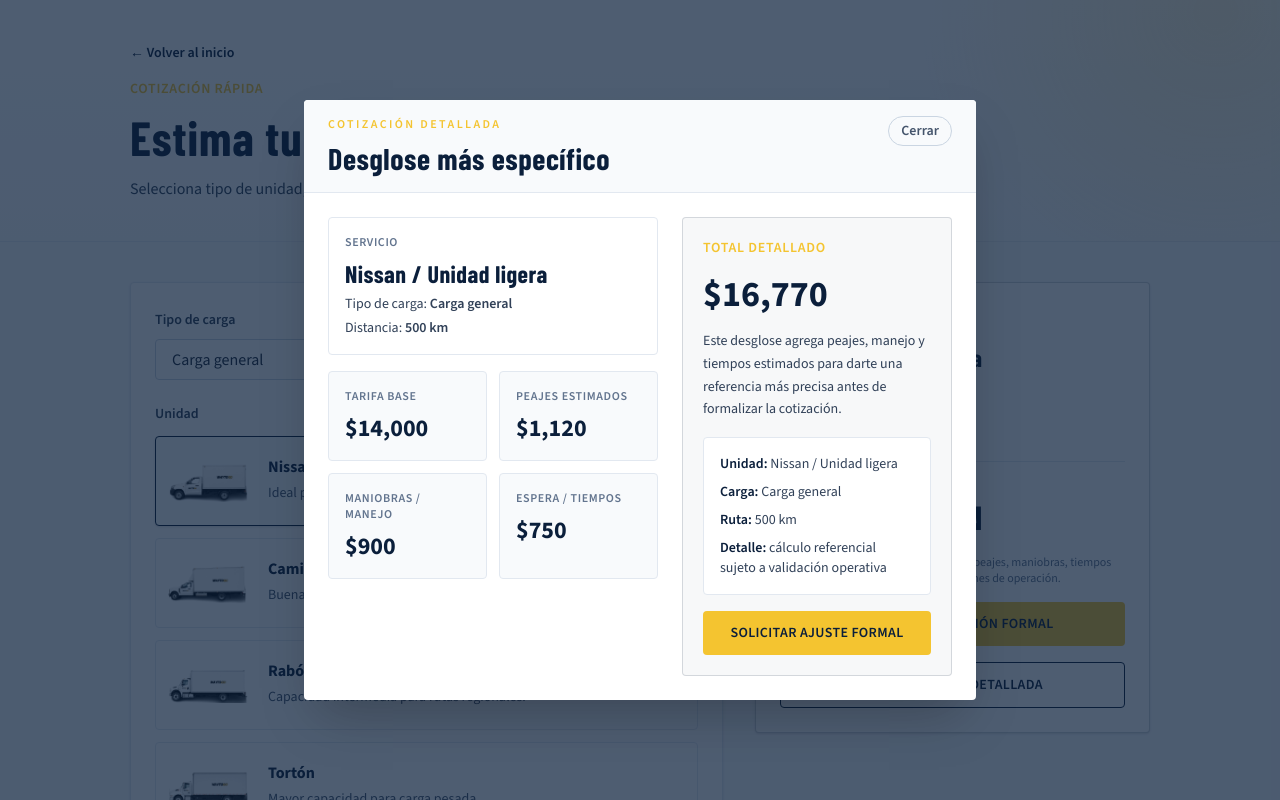
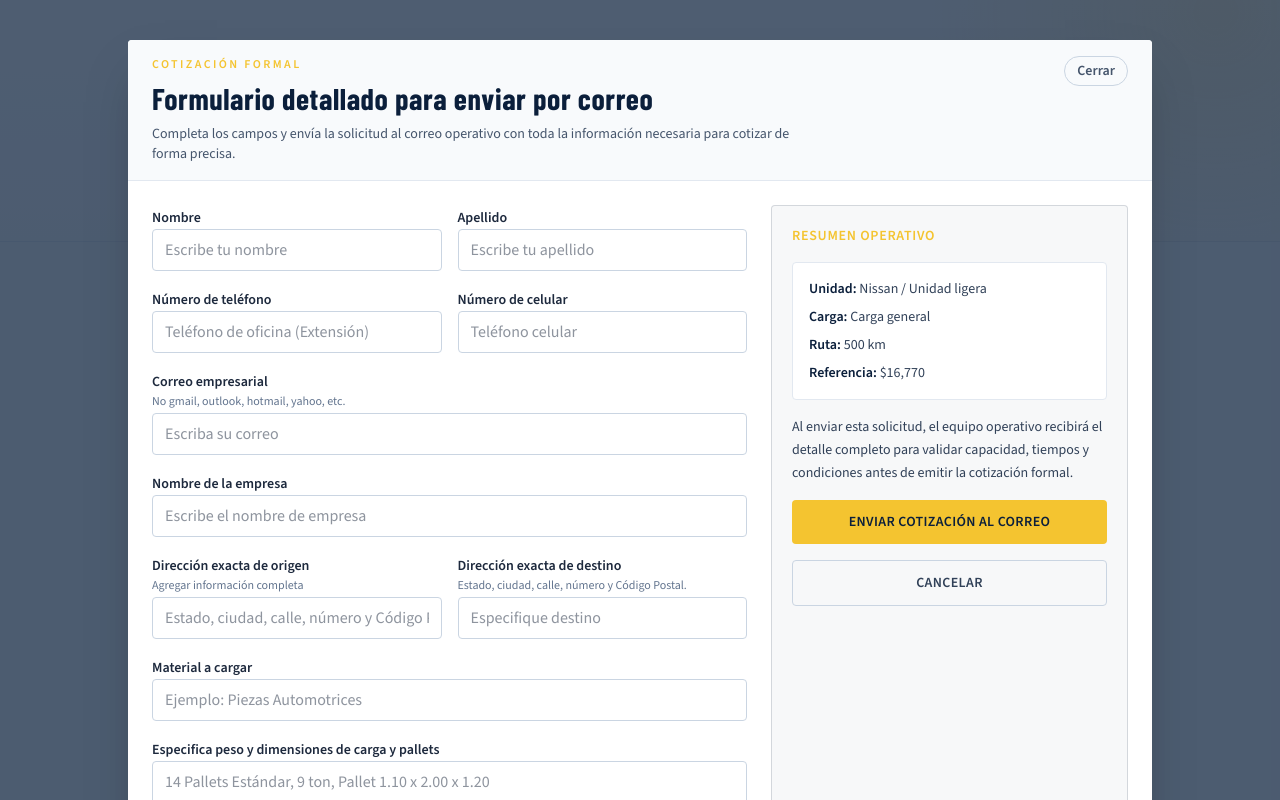
Before and after one commit to fernandotenchipe/WTG-web, a Next.js app: page /cotizacion in a window 1280 px wide. Both pictures are taken after a click on the button "VER COTIZACIÓN DETALLADA". Shown: the top 800 px of the page. Built offline with nearby package versions, Linux system fonts and the light colour scheme.

Commit message:
cambio modal

```diff
--- a/app/cotizacion/page.tsx
+++ b/app/cotizacion/page.tsx
@@ -1,5 +1,6 @@
 "use client";
 
+import Link from "next/link";
 import Image from "next/image";
 import { useMemo, useState } from "react";
 
@@ -9,6 +10,19 @@ type UnitOption = {
   ratePerKm: number;
   image: string;
   detail: string;
+};
+
+type DetailedQuoteFormState = {
+  nombre: string;
+  apellido: string;
+  telefonoOficina: string;
+  celular: string;
+  correoEmpresarial: string;
+  nombreEmpresa: string;
+  origen: string;
+  destino: string;
+  material: string;
+  detalleCarga: string;
 };
 
 const units: UnitOption[] = [
@@ -63,6 +77,18 @@ export default function CotizacionPage() {
   const [distanceKm, setDistanceKm] = useState(500);
   const [cargoType, setCargoType] = useState(cargoTypes[0]);
   const [isDetailedModalOpen, setIsDetailedModalOpen] = useState(false);
+  const [detailedQuoteForm, setDetailedQuoteForm] = useState<DetailedQuoteFormState>({
+    nombre: "",
+    apellido: "",
+    telefonoOficina: "",
+    celular: "",
+    correoEmpresarial: "",
+    nombreEmpresa: "",
+    origen: "",
+    destino: "",
+    material: "",
+    detalleCarga: "",
+  });
 
   const selectedUnit = useMemo(
     () => units.find((unit) => unit.id === selectedUnitId) ?? units[0],
@@ -80,13 +106,49 @@ export default function CotizacionPage() {
     maximumFractionDigits: 0,
   });
 
+  const updateDetailedQuoteField = (field: keyof DetailedQuoteFormState, value: string) => {
+    setDetailedQuoteForm((current) => ({
+      ...current,
+      [field]: value,
+    }));
+  };
+
+  const handleDetailedQuoteSubmit = (event: React.FormEvent<HTMLFormElement>) => {
+    event.preventDefault();
+
+    const mailSubject = `Cotización detallada - ${detailedQuoteForm.nombreEmpresa || detailedQuoteForm.nombre || "Nuevo prospecto"}`;
+    const mailBody = [
+      "Cotización detallada",
+      "",
+      `Nombre: ${detailedQuoteForm.nombre} ${detailedQuoteForm.apellido}`,
+      `Teléfono de oficina: ${detailedQuoteForm.telefonoOficina}`,
+      `Celular: ${detailedQuoteForm.celular}`,
+      `Correo empresarial: ${detailedQuoteForm.correoEmpresarial}`,
+      `Nombre de la empresa: ${detailedQuoteForm.nombreEmpresa}`,
+      `Origen: ${detailedQuoteForm.origen}`,
+      `Destino: ${detailedQuoteForm.destino}`,
+      `Material a cargar: ${detailedQuoteForm.material}`,
+      `Peso y dimensiones / pallets: ${detailedQuoteForm.detalleCarga}`,
+      "",
+      `Unidad de referencia: ${selectedUnit.name}`,
+      `Tipo de carga de referencia: ${cargoType}`,
+      `Distancia de referencia: ${distanceKm} km`,
+      `Estimado referencial: ${currencyFormatter.format(detailedEstimate)}`,
+      `Detalle: tarifa base ${currencyFormatter.format(estimatedTotal)}, peajes ${currencyFormatter.format(tollEstimate)}, maniobras ${currencyFormatter.format(handlingEstimate)}, espera ${currencyFormatter.format(waitingEstimate)}`,
+    ].join("\n");
+
+    const mailtoLink = `mailto:ventas1@waytogo.com.mx?subject=${encodeURIComponent(mailSubject)}&body=${encodeURIComponent(mailBody)}`;
+
+    window.open(mailtoLink, "_blank", "noopener,noreferrer");
+  };
+
   return (
     <main className="min-h-screen bg-background text-foreground">
       <section className="section-surface border-b border-slate-200/80">
         <div className="mx-auto w-full max-w-[1100px] space-y-4 px-6 py-10 lg:px-10">
-          <a href="/" className="inline-flex text-sm font-semibold text-[var(--navy-900)] transition hover:text-[var(--yellow-400)]">
+          <Link href="/" className="inline-flex text-sm font-semibold text-[var(--navy-900)] transition hover:text-[var(--yellow-400)]">
             ← Volver al inicio
-          </a>
+          </Link>
           <p className="text-sm font-semibold uppercase tracking-wider text-[var(--yellow-400)]">
             Cotización rápida
           </p>
@@ -225,25 +287,28 @@ export default function CotizacionPage() {
 
       {isDetailedModalOpen ? (
         <div
-          className="fixed inset-0 z-50 flex items-center justify-center bg-[rgba(11,31,59,0.72)] px-4 py-6"
+          className="fixed inset-0 z-50 flex items-start justify-center overflow-y-auto bg-[rgba(11,31,59,0.72)] px-4 py-6"
           role="dialog"
           aria-modal="true"
           aria-labelledby="detalle-cotizacion-title"
           onClick={() => setIsDetailedModalOpen(false)}
         >
           <div
-            className="relative w-full max-w-2xl overflow-hidden rounded-sm bg-white shadow-2xl"
+            className="relative mt-4 w-full max-w-5xl overflow-hidden rounded-sm bg-white shadow-2xl"
             onClick={(event) => event.stopPropagation()}
           >
             <div className="border-b border-slate-200 bg-slate-50 px-6 py-4">
               <div className="flex items-start justify-between gap-4">
                 <div>
                   <p className="text-xs font-semibold uppercase tracking-[0.2em] text-[var(--yellow-400)]">
-                    Cotización detallada
+                    Cotización formal
                   </p>
                   <h2 id="detalle-cotizacion-title" className="mt-2 text-3xl font-bold text-[var(--navy-900)]">
-                    Desglose más específico
+                    Formulario detallado para enviar por correo
                   </h2>
+                  <p className="mt-2 max-w-2xl text-sm text-slate-600">
+                    Completa los campos y envía la solicitud al correo operativo con toda la información necesaria para cotizar de forma precisa.
+                  </p>
                 </div>
                 <button
                   type="button"
@@ -256,61 +321,161 @@ export default function CotizacionPage() {
               </div>
             </div>
 
-            <div className="grid gap-6 px-6 py-6 lg:grid-cols-[1.1fr_0.9fr]">
-              <div className="space-y-4">
-                <div className="rounded-sm border border-slate-200 bg-white p-4">
-                  <p className="text-xs font-semibold uppercase tracking-wider text-slate-500">Servicio</p>
-                  <h3 className="mt-2 text-2xl font-bold text-[var(--navy-900)]">{selectedUnit.name}</h3>
-                  <p className="mt-1 text-sm text-slate-700">Tipo de carga: <span className="font-semibold">{cargoType}</span></p>
-                  <p className="mt-1 text-sm text-slate-700">Distancia: <span className="font-semibold">{distanceKm} km</span></p>
+            <form onSubmit={handleDetailedQuoteSubmit} className="grid gap-6 px-6 py-6 lg:grid-cols-[1.25fr_0.75fr]">
+              <div className="space-y-6">
+                <div className="grid gap-4 md:grid-cols-2">
+                  <label className="space-y-1">
+                    <span className="text-sm font-semibold text-slate-800">Nombre</span>
+                    <input
+                      value={detailedQuoteForm.nombre}
+                      onChange={(event) => updateDetailedQuoteField("nombre", event.target.value)}
+                      type="text"
+                      className="w-full rounded-sm border border-slate-300 px-3 py-2 text-slate-800 outline-none transition focus:border-[var(--navy-800)]"
+                      placeholder="Escribe tu nombre"
+                      required
+                    />
+                  </label>
+                  <label className="space-y-1">
+                    <span className="text-sm font-semibold text-slate-800">Apellido</span>
+                    <input
+                      value={detailedQuoteForm.apellido}
+                      onChange={(event) => updateDetailedQuoteField("apellido", event.target.value)}
+                      type="text"
+                      className="w-full rounded-sm border border-slate-300 px-3 py-2 text-slate-800 outline-none transition focus:border-[var(--navy-800)]"
+                      placeholder="Escribe tu apellido"
+                      required
+                    />
+                  </label>
+                  <label className="space-y-1">
+                    <span className="text-sm font-semibold text-slate-800">Número de teléfono</span>
+                    <input
+                      value={detailedQuoteForm.telefonoOficina}
+                      onChange={(event) => updateDetailedQuoteField("telefonoOficina", event.target.value)}
+                      type="tel"
+                      className="w-full rounded-sm border border-slate-300 px-3 py-2 text-slate-800 outline-none transition focus:border-[var(--navy-800)]"
+                      placeholder="Teléfono de oficina (Extensión)"
+                      required
+                    />
+                  </label>
+                  <label className="space-y-1">
+                    <span className="text-sm font-semibold text-slate-800">Número de celular</span>
+                    <input
+                      value={detailedQuoteForm.celular}
+                      onChange={(event) => updateDetailedQuoteField("celular", event.target.value)}
+                      type="tel"
+                      className="w-full rounded-sm border border-slate-300 px-3 py-2 text-slate-800 outline-none transition focus:border-[var(--navy-800)]"
+                      placeholder="Teléfono celular"
+                      required
+                    />
+                  </label>
+                  <label className="space-y-1 md:col-span-2">
+                    <span className="text-sm font-semibold text-slate-800">Correo empresarial</span>
+                    <p className="text-xs text-slate-500">No gmail, outlook, hotmail, yahoo, etc.</p>
+                    <input
+                      value={detailedQuoteForm.correoEmpresarial}
+                      onChange={(event) => updateDetailedQuoteField("correoEmpresarial", event.target.value)}
+                      type="email"
+                      className="w-full rounded-sm border border-slate-300 px-3 py-2 text-slate-800 outline-none transition focus:border-[var(--navy-800)]"
+                      placeholder="Escriba su correo"
+                      required
+                    />
+                  </label>
+                  <label className="space-y-1 md:col-span-2">
+                    <span className="text-sm font-semibold text-slate-800">Nombre de la empresa</span>
+                    <input
+                      value={detailedQuoteForm.nombreEmpresa}
+                      onChange={(event) => updateDetailedQuoteField("nombreEmpresa", event.target.value)}
+                      type="text"
+                      className="w-full rounded-sm border border-slate-300 px-3 py-2 text-slate-800 outline-none transition focus:border-[var(--navy-800)]"
+                      placeholder="Escribe el nombre de empresa"
+                      required
+                    />
+                  </label>
+                  <label className="space-y-1">
+                    <span className="text-sm font-semibold text-slate-800">Dirección exacta de origen</span>
+                    <p className="text-xs text-slate-500">Agregar información completa</p>
+                    <input
+                      value={detailedQuoteForm.origen}
+                      onChange={(event) => updateDetailedQuoteField("origen", event.target.value)}
+                      type="text"
+                      className="w-full rounded-sm border border-slate-300 px-3 py-2 text-slate-800 outline-none transition focus:border-[var(--navy-800)]"
+                      placeholder="Estado, ciudad, calle, número y Código Postal."
+                      required
+                    />
+                  </label>
+                  <label className="space-y-1">
+                    <span className="text-sm font-semibold text-slate-800">Dirección exacta de destino</span>
+                    <p className="text-xs text-slate-500">Estado, ciudad, calle, número y Código Postal.</p>
+                    <input
+                      value={detailedQuoteForm.destino}
+                      onChange={(event) => updateDetailedQuoteField("destino", event.target.value)}
+                      type="text"
+                      className="w-full rounded-sm border border-slate-300 px-3 py-2 text-slate-800 outline-none transition focus:border-[var(--navy-800)]"
+                      placeholder="Especifique destino"
+                      required
+                    />
+                  </label>
+                  <label className="space-y-1 md:col-span-2">
+                    <span className="text-sm font-semibold text-slate-800">Material a cargar</span>
+                    <input
+                      value={detailedQuoteForm.material}
+                      onChange={(event) => updateDetailedQuoteField("material", event.target.value)}
+                      type="text"
+                      className="w-full rounded-sm border border-slate-300 px-3 py-2 text-slate-800 outline-none transition focus:border-[var(--navy-800)]"
+                      placeholder="Ejemplo: Piezas Automotrices"
+                      required
+                    />
+                  </label>
+                  <label className="space-y-1 md:col-span-2">
+                    <span className="text-sm font-semibold text-slate-800">Especifica peso y dimensiones de carga y pallets</span>
+                    <textarea
+                      value={detailedQuoteForm.detalleCarga}
+                      onChange={(event) => updateDetailedQuoteField("detalleCarga", event.target.value)}
+                      rows={4}
+                      className="w-full rounded-sm border border-slate-300 px-3 py-2 text-slate-800 outline-none transition focus:border-[var(--navy-800)]"
+                      placeholder="14 Pallets Estándar, 9 ton, Pallet 1.10 x 2.00 x 1.20"
+                      required
+                    />
+                  </label>
                 </div>
 
-                <div className="grid gap-3 sm:grid-cols-2">
-                  <div className="rounded-sm border border-slate-200 bg-slate-50 p-4">
-                    <p className="text-xs font-semibold uppercase tracking-wider text-slate-500">Tarifa base</p>
-                    <p className="mt-2 text-2xl font-bold text-[var(--navy-900)]">{currencyFormatter.format(estimatedTotal)}</p>
-                  </div>
-                  <div className="rounded-sm border border-slate-200 bg-slate-50 p-4">
-                    <p className="text-xs font-semibold uppercase tracking-wider text-slate-500">Peajes estimados</p>
-                    <p className="mt-2 text-2xl font-bold text-[var(--navy-900)]">{currencyFormatter.format(tollEstimate)}</p>
-                  </div>
-                  <div className="rounded-sm border border-slate-200 bg-slate-50 p-4">
-                    <p className="text-xs font-semibold uppercase tracking-wider text-slate-500">Maniobras / manejo</p>
-                    <p className="mt-2 text-2xl font-bold text-[var(--navy-900)]">{currencyFormatter.format(handlingEstimate)}</p>
-                  </div>
-                  <div className="rounded-sm border border-slate-200 bg-slate-50 p-4">
-                    <p className="text-xs font-semibold uppercase tracking-wider text-slate-500">Espera / tiempos</p>
-                    <p className="mt-2 text-2xl font-bold text-[var(--navy-900)]">{currencyFormatter.format(waitingEstimate)}</p>
-                  </div>
+                <div className="rounded-sm border border-slate-200 bg-slate-50 p-4 text-sm text-slate-700">
+                  <p className="font-semibold text-[var(--navy-900)]">Referencia de la cotización rápida</p>
+                  <p className="mt-2">Unidad: {selectedUnit.name}</p>
+                  <p>Tipo de carga: {cargoType}</p>
+                  <p>Distancia: {distanceKm} km</p>
+                  <p>Total referencial: {currencyFormatter.format(detailedEstimate)}</p>
                 </div>
               </div>
 
               <aside className="space-y-4 rounded-sm border border-[var(--navy-900)]/15 bg-[rgba(11,31,59,0.03)] p-5">
                 <p className="text-sm font-semibold uppercase tracking-wider text-[var(--yellow-400)]">
-                  Total detallado
-                </p>
-                <p className="text-4xl font-bold text-[var(--navy-900)]">
-                  {currencyFormatter.format(detailedEstimate)}
-                </p>
-                <p className="text-sm leading-relaxed text-slate-700">
-                  Este desglose agrega peajes, manejo y tiempos estimados para darte una referencia más precisa antes de formalizar la cotización.
+                  Resumen operativo
                 </p>
                 <div className="space-y-2 rounded-sm border border-slate-200 bg-white p-4 text-sm text-slate-700">
                   <p><span className="font-semibold text-[var(--navy-900)]">Unidad:</span> {selectedUnit.name}</p>
                   <p><span className="font-semibold text-[var(--navy-900)]">Carga:</span> {cargoType}</p>
                   <p><span className="font-semibold text-[var(--navy-900)]">Ruta:</span> {distanceKm} km</p>
-                  <p><span className="font-semibold text-[var(--navy-900)]">Detalle:</span> cálculo referencial sujeto a validación operativa</p>
+                  <p><span className="font-semibold text-[var(--navy-900)]">Referencia:</span> {currencyFormatter.format(detailedEstimate)}</p>
                 </div>
-                <a
-                  href="https://wa.me/+528130876945"
-                  target="_blank"
-                  rel="noopener noreferrer"
+                <p className="text-sm leading-relaxed text-slate-700">
+                  Al enviar esta solicitud, el equipo operativo recibirá el detalle completo para validar capacidad, tiempos y condiciones antes de emitir la cotización formal.
+                </p>
+                <button
+                  type="submit"
                   className="inline-flex w-full items-center justify-center rounded-sm bg-[var(--yellow-400)] px-4 py-3 text-sm font-semibold uppercase tracking-wide text-[var(--navy-900)] transition hover:brightness-95"
                 >
-                  Solicitar ajuste formal
-                </a>
+                  Enviar cotización al correo
+                </button>
+                <button
+                  type="button"
+                  onClick={() => setIsDetailedModalOpen(false)}
+                  className="inline-flex w-full items-center justify-center rounded-sm border border-slate-300 px-4 py-3 text-sm font-semibold uppercase tracking-wide text-slate-700 transition hover:bg-slate-50"
+                >
+                  Cancelar
+                </button>
               </aside>
-            </div>
+            </form>
           </div>
         </div>
       ) : null}
```
